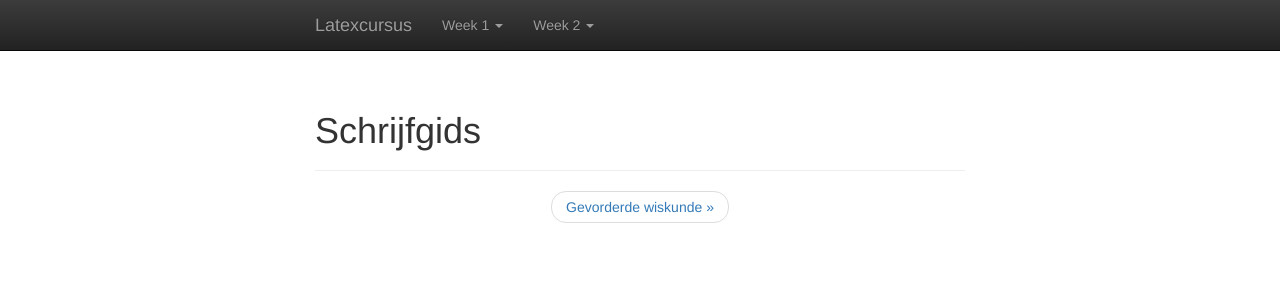
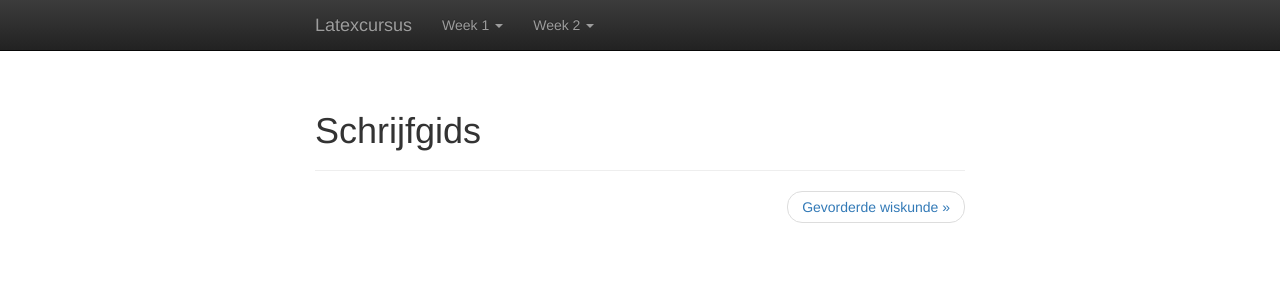
Before and after one commit to jzuiddam/jzuiddam, a Jekyll site: the page built from _posts/0005-01-01-schrijfgids.textile, in a window 1280 px wide. Shown: the top 300 px of the page. Built offline with Jekyll 4.4.1, drawn with Linux system fonts in a browser that asks for light colours; nearby versions of some CDN libraries; Markdown is read by kramdown in place of the engine named in the settings.

Commit message:
Pull left and right pager buttons

```diff
--- a/_layouts/lesson.html
+++ b/_layouts/lesson.html
@@ -18,12 +18,12 @@
 
       <ul class="pager">
         {% if page.previous.url and page.previous.category == page.category%}
-        <li><a href="{{ page.previous.url }}">&laquo; {{ page.previous.title }}</a></li>
+        <li class="previous"><a href="{{ page.previous.url }}">&laquo; {{ page.previous.title }}</a></li>
         {% endif %}
         {% if page.next.url and page.next.category == page.category %}
-        <li><a href="{{ page.next.url }}">{{ page.next.title }} &raquo;</a></li>
+        <li class="next"><a href="{{ page.next.url }}">{{ page.next.title }} &raquo;</a></li>
         {% else %}
-        <li class="disabled"><a>Einde van deze week!</a></li>
+        <li class="next disabled"><a>Einde van deze week!</a></li>
         {% endif %}
       </ul>
     </div>
```
